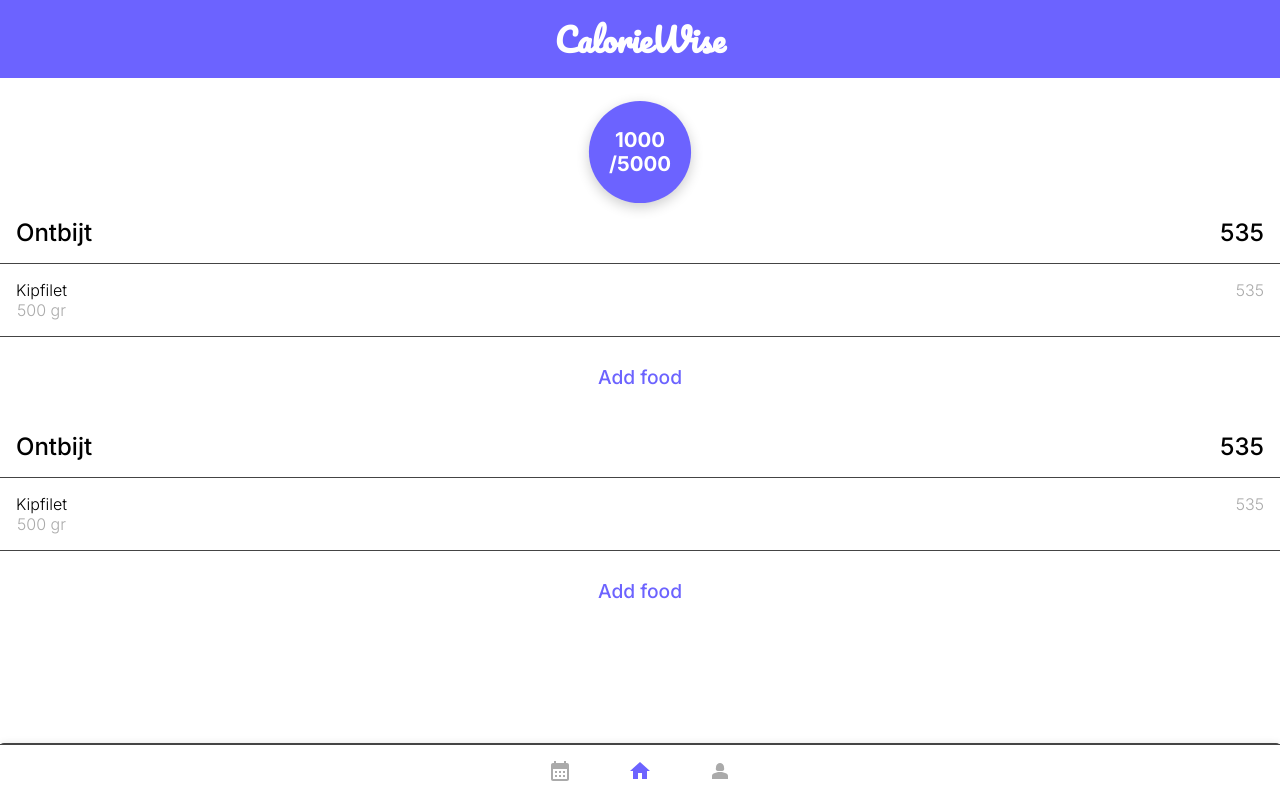
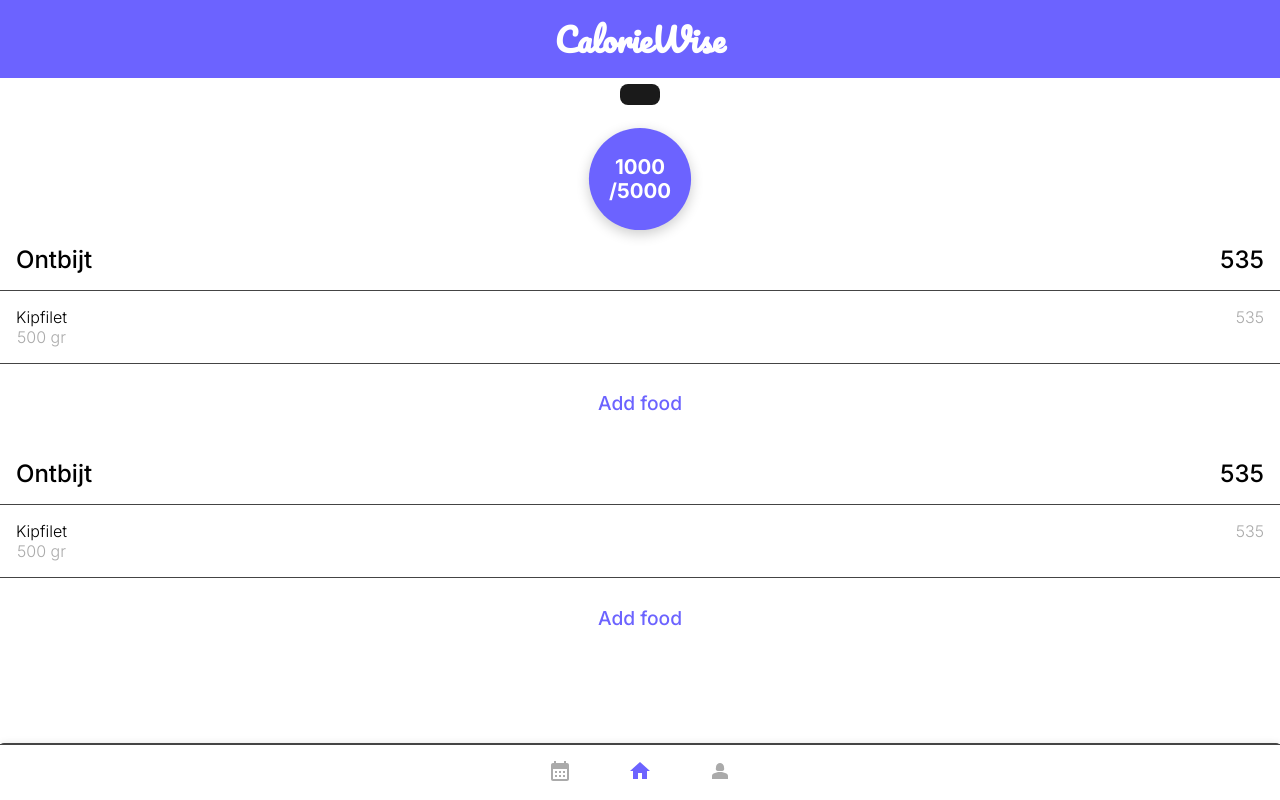
Before and after one commit to Bladgroen/CalorieWise, a Next.js app: page / in a window 1280 px wide. Built offline with nearby package versions, Linux system fonts and the light colour scheme; no server answers; sample sign-in values are in the browser's storage.

Commit message:
🛂added signout functionality

```diff
--- a/src/app/layout.tsx
+++ b/src/app/layout.tsx
@@ -5,8 +5,8 @@ import "../styles/globals.scss";
 const inter = Inter({ subsets: ["latin"] });
 
 export const metadata: Metadata = {
-  title: "Create Next App",
-  description: "Generated by create next app",
+  title: "CalorieWise",
+  description: "CalorieWise tracks all you calories for you!",
 };
 
 export default function RootLayout({
--- a/src/app/page.tsx
+++ b/src/app/page.tsx
@@ -1,14 +1,19 @@
+"use client";
 import CalorieBubble from "@/components/CalorieBubble";
 import HeaderBar from "../components/HeaderBar";
 import MealCard from "../components/MealCard/MealCard";
 import NavBar from "../components/NavBar";
+import { logOut } from "../firebase/signup";
+import useAuth from "./../firebase/useAuth";
 import styles from "./page.module.scss";
 
 export default function Page() {
   const eatenCalories = 1000;
+  useAuth();
   return (
     <>
       <HeaderBar></HeaderBar>
+      <button onClick={logOut}></button>
       <div className={styles.calorieBubble}>
         <CalorieBubble eatenCalories={eatenCalories} />
       </div>
--- a/src/firebase/signup.ts
+++ b/src/firebase/signup.ts
@@ -3,6 +3,7 @@ import {
   createUserWithEmailAndPassword,
   getAuth,
   signInWithEmailAndPassword,
+  signOut,
 } from "firebase/auth";
 import firebase_app from "./config";
 
@@ -40,3 +41,16 @@ export async function signIn(values: RegisterFormData) {
 
   return { result, error };
 }
+
+export async function logOut() {
+  let result = null,
+    error = null;
+
+  try {
+    result = await signOut(auth);
+  } catch (e) {
+    error = e;
+  }
+
+  return { result, error };
+}
--- a/src/firebase/useAuth.ts
+++ b/src/firebase/useAuth.ts
@@ -11,9 +11,11 @@ const useAuth = (redirectIfNotLoggedIn = true) => {
       if (user) {
       } else {
         if (redirectIfNotLoggedIn) {
-          router.replace("/");
+          router.replace("/login");
         }
       }
     });
   });
 };
+
+export default useAuth;
```
